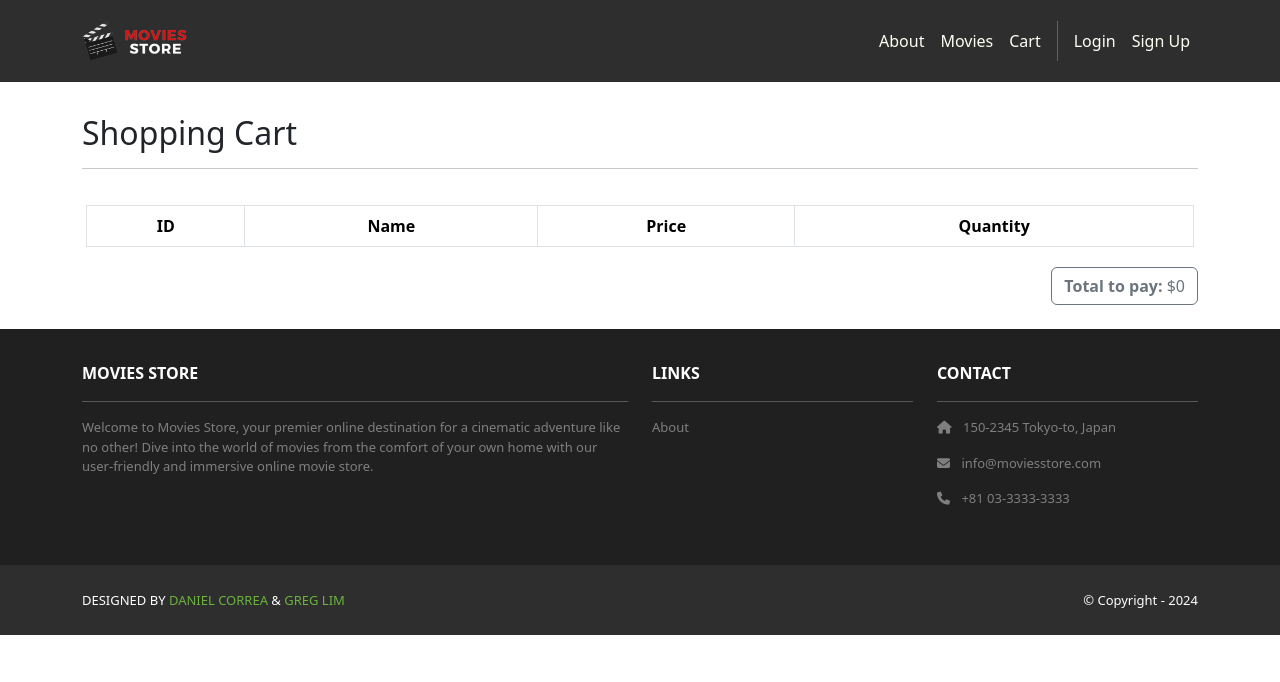
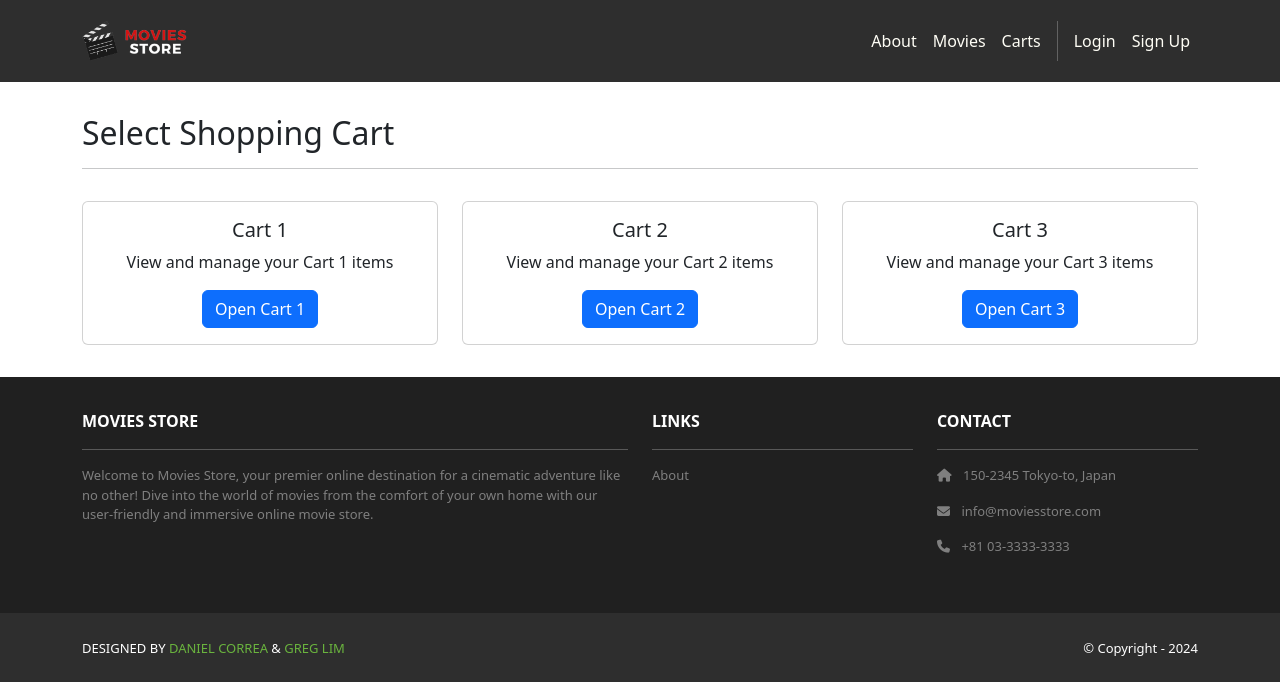
Before and after one commit to aonibokun06/moviesstore, a Django app: page /cart/ in a window 1280 px wide. Shown: the top 682 px of the page. Run offline with Django 5.2, Linux system fonts and the light colour scheme; lists and menus that the app fills with data are empty; some libraries are stand-ins or nearby versions.

Commit message:
Add multiple shopping carts feature with Godzilla movie

```diff
--- a/cart/admin.py
+++ b/cart/admin.py
@@ -1,4 +1,7 @@
 from django.contrib import admin
-from .models import Order, Item
+from .models import Order, Item, Cart, CartItem
+
 admin.site.register(Order)
 admin.site.register(Item)
+admin.site.register(Cart)
+admin.site.register(CartItem)
--- a/cart/templates/cart/index.html
+++ b/cart/templates/cart/index.html
@@ -1,54 +1,27 @@
 {% extends 'base.html' %}
 {% block content %}
-{% load static %}
-{% load cart_filters %}
 <div class="p-3">
   <div class="container">
     <div class="row mt-3">
       <div class="col mx-auto mb-3">
-        <h2>Shopping Cart</h2>
+        <h2>Select Shopping Cart</h2>
         <hr />
       </div>
     </div>
-    <div class="row m-1">
-      <table class="table table-bordered table-striped
-        text-center">
-        <thead>
-          <tr>
-            <th scope="col">ID</th>
-            <th scope="col">Name</th>
-            <th scope="col">Price</th>
-            <th scope="col">Quantity</th>
-          </tr>
-        </thead>
-        <tbody>
-          {% for movie in template_data.movies_in_cart %}
-          <tr>
-            <td>{{ movie.id }}</td>
-            <td>{{ movie.name }}</td>
-            <td>${{ movie.price }}</td>
-            <td>{{request.session.cart|get_quantity:movie.id }}
-            </td>
-          </tr>
-          {% endfor %}
-        </tbody>
-      </table>
-    </div>
     <div class="row">
-      <div class="text-end">
-        <a class="btn btn-outline-secondary mb-2"><b>Total
-          to pay:</b> ${{ template_data.cart_total }}</a>
-          {% if template_data.movies_in_cart|length > 0 %}
-        <a href="{% url 'cart.purchase' %}"
-          class="btn bg-dark text-white mb-2">Purchase
-        </a>
-        <a href="{% url 'cart.clear' %}">
-          <button class="btn btn-danger mb-2">
-            Remove all movies from Cart
-          </button>
-        </a>
-        {% endif %}
+      {% for cart in template_data.carts %}
+      <div class="col-md-4 mb-3">
+        <div class="card">
+          <div class="card-body text-center">
+            <h5 class="card-title">{% if cart == 'cart_1' %}Cart 1{% elif cart == 'cart_2' %}Cart 2{% else %}Cart 3{% endif %}</h5>
+            <p class="card-text">View and manage your {% if cart == 'cart_1' %}Cart 1{% elif cart == 'cart_2' %}Cart 2{% else %}Cart 3{% endif %} items</p>
+            <a href="{% url 'cart.view_cart' cart_id=cart %}" class="btn btn-primary">
+              Open {% if cart == 'cart_1' %}Cart 1{% elif cart == 'cart_2' %}Cart 2{% else %}Cart 3{% endif %}
+            </a>
+          </div>
+        </div>
       </div>
+      {% endfor %}
     </div>
   </div>
 </div>
--- a/cart/urls.py
+++ b/cart/urls.py
@@ -2,7 +2,8 @@ from django.urls import path
 from . import views
 urlpatterns = [
     path('', views.index, name='cart.index'),
-    path('<int:id>/add/', views.add, name='cart.add'),
-    path('clear/', views.clear, name='cart.clear'),
-    path('purchase/', views.purchase, name='cart.purchase'),
+    path('<str:cart_id>/', views.view_cart, name='cart.view_cart'),
+    path('<int:id>/add/<str:cart_id>/', views.add, name='cart.add'),
+    path('<str:cart_id>/clear/', views.clear, name='cart.clear'),
+    path('<str:cart_id>/purchase/', views.purchase, name='cart.purchase'),
 ]
--- a/cart/views.py
+++ b/cart/views.py
@@ -4,45 +4,73 @@ from django.shortcuts import render
 from django.shortcuts import get_object_or_404, redirect
 from movies.models import Movie
 from .utils import calculate_cart_total
-from .models import Order, Item
+from .models import Order, Item, Cart, CartItem
 from django.contrib.auth.decorators import login_required
 
 def index(request):
+    # Show cart selection page
+    template_data = {}
+    template_data['title'] = 'Select Cart'
+    template_data['carts'] = ['cart_1', 'cart_2', 'cart_3']
+    return render(request, 'cart/index.html', {'template_data': template_data})
+
+def view_cart(request, cart_id):
     cart_total = 0
     movies_in_cart = []
-    cart = request.session.get('cart', {})
+    cart = request.session.get('carts', {}).get(cart_id, {})
     movie_ids = list(cart.keys())
-    if (movie_ids != []):
-        movies_in_cart =Movie.objects.filter(id__in=movie_ids)
+
+    if movie_ids:
+        movies_in_cart = Movie.objects.filter(id__in=movie_ids)
         cart_total = calculate_cart_total(cart, movies_in_cart)
+
     template_data = {}
-    template_data['title'] = 'Cart'
+    template_data['title'] = f'{cart_id.replace("_", " ").title()}'
     template_data['movies_in_cart'] = movies_in_cart
     template_data['cart_total'] = cart_total
-    return render(request, 'cart/index.html', {'template_data': template_data})
-def add(request, id):
+    template_data['cart_id'] = cart_id
+    template_data['all_carts'] = ['cart_1', 'cart_2', 'cart_3']
+
+    return render(request, 'cart/view_cart.html', {'template_data': template_data})
+
+def add(request, id, cart_id):
     get_object_or_404(Movie, id=id)
-    cart = request.session.get('cart', {})
+
+    # Initialize carts if they don't exist
+    if 'carts' not in request.session:
+        request.session['carts'] = {'cart_1': {}, 'cart_2': {}, 'cart_3': {}}
+
+    cart = request.session['carts'].get(cart_id, {})
     cart[id] = request.POST['quantity']
-    request.session['cart'] = cart
-    return redirect('cart.index')
+    request.session['carts'][cart_id] = cart
+    request.session.modified = True
 
-def clear(request):
-    request.session['cart'] = {}
-    return redirect('cart.index')
+    return redirect('cart.view_cart', cart_id=cart_id)
+
+def clear(request, cart_id):
+    if 'carts' in request.session:
+        request.session['carts'][cart_id] = {}
+        request.session.modified = True
+    return redirect('cart.view_cart', cart_id=cart_id)
 
 @login_required
-def purchase(request):
-    cart = request.session.get('cart', {})
+def purchase(request, cart_id):
+    cart = request.session.get('carts', {}).get(cart_id, {})
     movie_ids = list(cart.keys())
-    if (movie_ids == []):
-        return redirect('cart.index')
+
+    if not movie_ids:
+        return redirect('cart.view_cart', cart_id=cart_id)
+
     movies_in_cart = Movie.objects.filter(id__in=movie_ids)
     cart_total = calculate_cart_total(cart, movies_in_cart)
+
+    # Create Order
     order = Order()
     order.user = request.user
     order.total = cart_total
     order.save()
+
+    # Create Items
     for movie in movies_in_cart:
         item = Item()
         item.movie = movie
@@ -50,9 +78,14 @@ def purchase(request):
         item.order = order
         item.quantity = cart[str(movie.id)]
         item.save()
-    request.session['cart'] = {}
+
+    # Clear the specific cart after purchase
+    request.session['carts'][cart_id] = {}
+    request.session.modified = True
+
     template_data = {}
     template_data['title'] = 'Purchase confirmation'
     template_data['order_id'] = order.id
-    return render(request, 'cart/purchase.html',
-        {'template_data': template_data})
+    template_data['cart_id'] = cart_id
+
+    return render(request, 'cart/purchase.html', {'template_data': template_data})
--- a/moviesstore/templates/base.html
+++ b/moviesstore/templates/base.html
@@ -26,7 +26,7 @@
           <div class="navbar-nav ms-auto navbar-ml">
             <a class="nav-link" href="{% url 'home.about' %}">About</a>
             <a class="nav-link" href="{% url 'movies.index' %}">Movies</a>
-            <a class="nav-link" href="{% url 'cart.index' %}">Cart</a>
+            <a class="nav-link" href="{% url 'cart.index' %}">Carts</a>
             <div class="vr bg-white mx-2 d-none d-lg-block"></div>
             {% if user.is_authenticated %}
             <a class="nav-link"href="{% url 'accounts.orders' %}">Orders</a>
```
Also changed, not shown: cart/models.py (+19 -0 lines), cart/templates/cart/view_cart.html (added, +63 -0 lines), cart/templatetags/cart_filters.py (+6 -2 lines), movies/templates/movies/show.html (+12 -3 lines), cart/migrations/0003_cart_cartitem.py (added), db.sqlite3, media/movie_images/godzilla.jpg (added).
